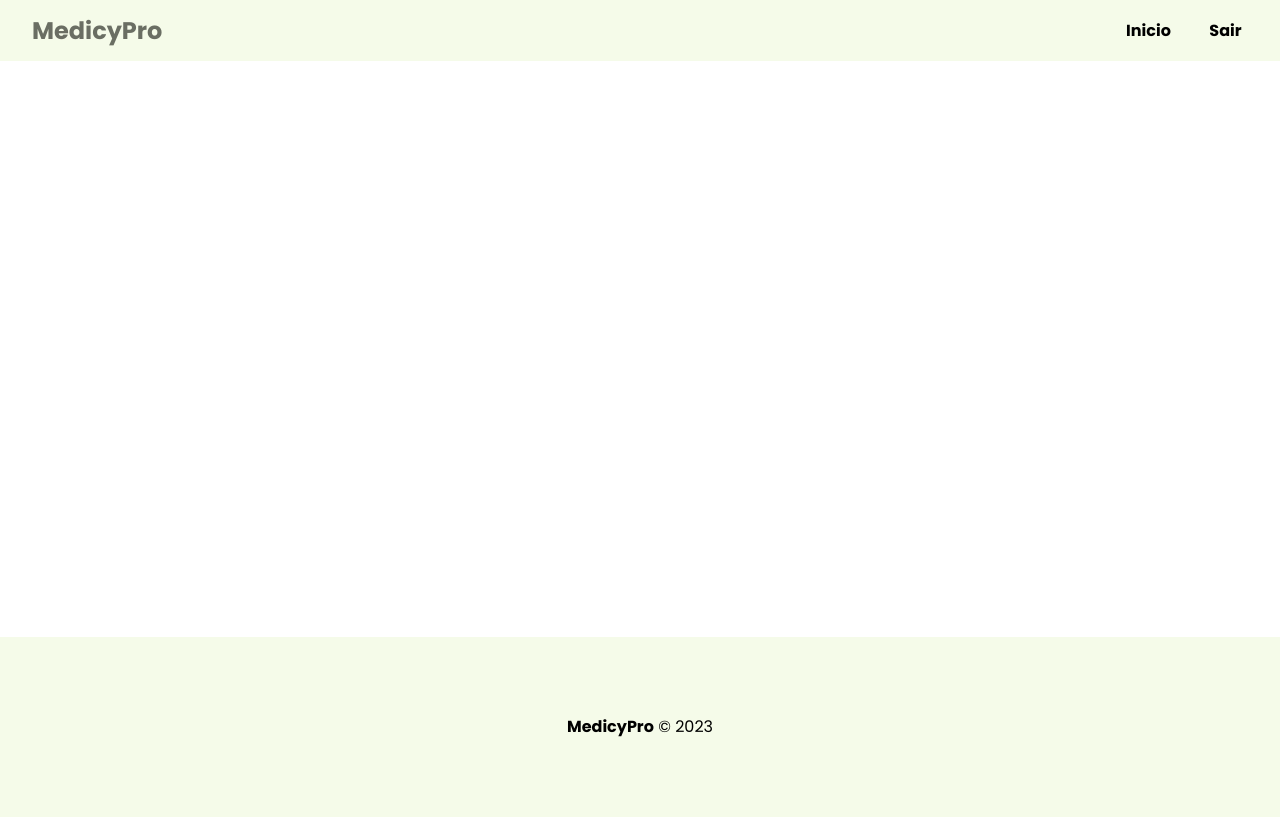
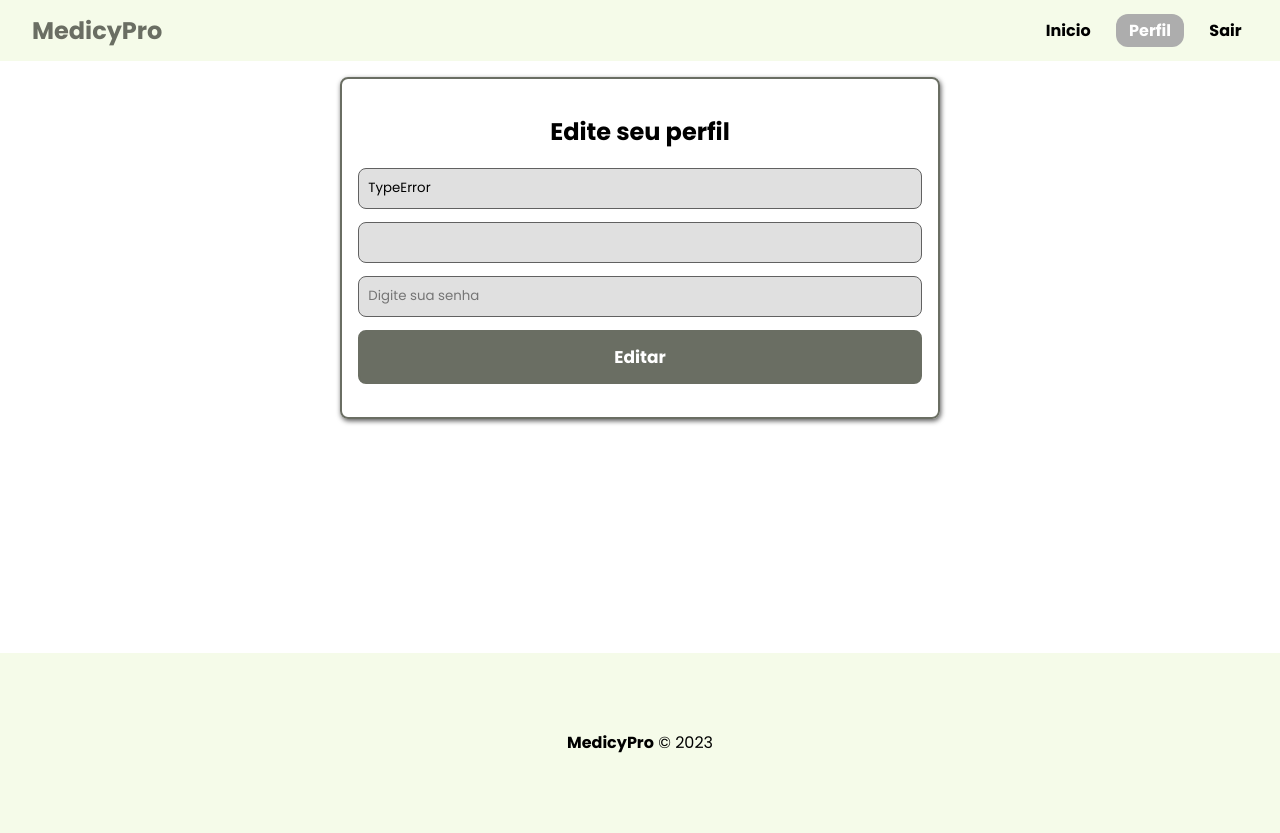
Before and after one commit to DanielAntu/medicyPro, a React (Vite) app in the folder frontend/: page /profile in a window 1280 px wide. Built offline with nearby package versions, Linux system fonts and the light colour scheme; no server answers; sample sign-in values are in the browser's storage.

Commit message:
Finalização de Editar perfil

```diff
--- a/frontend/src/App.jsx
+++ b/frontend/src/App.jsx
@@ -12,6 +12,7 @@ import { useAuth } from "./hooks/useAuth";
 import Home from "./pages/Home/Home";
 import Login from "./pages/Auth/Login";
 import Register from "./pages/Auth/Register";
+import Profile from "./pages/Profile/Profile";
 
 function App() {
     const { auth, loading } = useAuth();
@@ -31,6 +32,12 @@ function App() {
                             element={auth ? <Home /> : <Navigate to="/login" />}
                         />
                         <Route
+                            path="/profile"
+                            element={
+                                auth ? <Profile /> : <Navigate to="/login" />
+                            }
+                        />
+                        <Route
                             path="/register"
                             element={!auth ? <Register /> : <Navigate to="/" />}
                         />
--- a/frontend/src/components/Navbar/Navbar.jsx
+++ b/frontend/src/components/Navbar/Navbar.jsx
@@ -28,6 +28,9 @@ const Navbar = () => {
                             <NavLink to="/">Inicio</NavLink>
                         </li>
                         <li>
+                            <NavLink to="/profile">Perfil</NavLink>
+                        </li>
+                        <li>
                             <span onClick={handleLogout}>Sair</span>
                         </li>
                     </>
--- /dev/null
+++ b/frontend/src/pages/Profile/Profile.jsx
@@ -0,0 +1,95 @@
+import styles from "./Profile.module.css";
+import { useState, useEffect } from "react";
+import { useSelector, useDispatch } from "react-redux";
+import { profile, resetMessage, updateProfile } from "../../slice/userSlice";
+import Message from "../../components/Message/Message";
+
+const Profile = () => {
+    const [name, setName] = useState("");
+    const [email, setEmail] = useState("");
+    const [password, setPassword] = useState("");
+
+    const { user, loading, message, error } = useSelector(
+        (state) => state.user
+    );
+
+    const dispatch = useDispatch();
+
+    useEffect(() => {
+        dispatch(profile());
+    }, [dispatch]);
+
+    useEffect(() => {
+        if (user) {
+            setName(user.name);
+            setEmail(user.email);
+        }
+    }, [dispatch, user]);
+
+    const handleSubmit = async (e) => {
+        e.preventDefault();
+
+        const user = {
+            name,
+        };
+
+        if (email) {
+            user.email = email;
+        }
+
+        if (password) {
+            user.password = password;
+        }
+
+        await dispatch(updateProfile(user));
+
+        setTimeout(() => {
+            dispatch(resetMessage());
+        }, 2000);
+    };
+
+    if (loading) {
+        return <p>Loading...</p>;
+    }
+
+    return (
+        <div className={styles.profile}>
+            <h2>Edite seu perfil</h2>
+            <form onSubmit={handleSubmit}>
+                <input
+                    type="text"
+                    onChange={(e) => setName(e.target.value)}
+                    defaultValue={name}
+                />
+                <input
+                    type="email"
+                    onChange={(e) => setEmail(e.target.value)}
+                    defaultValue={email}
+                    disabled
+                />
+                <input
+                    type="password"
+                    onChange={(e) => e.target.value}
+                    value={password}
+                    autoComplete="off"
+                    placeholder="Digite sua senha"
+                />
+                {!loading && (
+                    <input type="submit" value="Editar" className="btn" />
+                )}
+                {loading && (
+                    <input
+                        type="submit"
+                        value="Aguardar..."
+                        disabled
+                        className="btn"
+                    />
+                )}
+                {error && <Message msg={error} type="error" />}
+                {message && <Message msg={message} type="success" />}
+            </form>
+        </div>
+    );
+};
+
+export default Profile;
--- /dev/null
+++ b/frontend/src/pages/Profile/Profile.module.css
@@ -0,0 +1,13 @@
+.profile {
+    margin: 1em auto;
+    border: 2px solid #6a6e63;
+    padding: 1em;
+    max-width: 600px;
+    box-shadow: 1px 2px 5px 0px rgba(0, 0, 0, 0.648);
+    border-radius: 8px;
+}
+
+.profile h2 {
+    text-align: center;
+    padding: 0.8em;
+}
--- /dev/null
+++ b/frontend/src/service/userService.js
@@ -0,0 +1,28 @@
+import { api, requestConfig } from "../utils/config";
+
+const profile = async (data, token) => {
+    const config = requestConfig("GET", data, token);
+
+    const res = await fetch(api + "/users/profile", config)
+        .then((res) => res.json())
+        .catch((err) => err);
+
+    return res;
+};
+
+const updateProfile = async (data, token) => {
+    const config = requestConfig("PUT", data, token);
+
+    const res = await fetch(api + "/users/update", config)
+        .then((res) => res.json())
+        .catch((err) => err);
+
+    return res;
+};
+
+const userService = {
+    profile,
+    updateProfile,
+};
+
+export default userService;
--- /dev/null
+++ b/frontend/src/slice/userSlice.js
@@ -0,0 +1,78 @@
+import { createAsyncThunk, createSlice } from "@reduxjs/toolkit";
+import userService from "../service/userService";
+
+const initialState = {
+    user: {},
+    error: false,
+    success: false,
+    loading: false,
+    message: false,
+};
+
+export const profile = createAsyncThunk(
+    "user/profile",
+    async (user, thunkApi) => {
+        const token = thunkApi.getState().auth.user.token;
+
+        const data = await userService.profile(user, token);
+
+        return data;
+    }
+);
+
+export const updateProfile = createAsyncThunk(
+    "user/updateProfile",
+    async (user, thunkApi) => {
+        const token = thunkApi.getState().auth.user.token;
+
+        const data = await userService.updateProfile(user, token);
+
+        if (data.errors) {
+            return thunkApi.rejectWithValue(data.errors[0]);
+        }
+
+        return data;
+    }
+);
+
+export const userSlice = createSlice({
+    name: "user",
+    initialState,
+    reducers: {
+        resetMessage: (state) => {
+            state.message = null;
+        },
+    },
+    extraReducers: (builder) => {
+        builder
+            .addCase(profile.pending, (state) => {
+                state.loading = true;
+                state.error = false;
+            })
+            .addCase(profile.fulfilled, (state, action) => {
+                state.loading = false;
+                state.success = true;
+                state.error = null;
+                state.user = action.payload;
+            })
+            .addCase(updateProfile.pending, (state, action) => {
+                state.loading = true;
+                state.error = false;
+            })
+            .addCase(updateProfile.fulfilled, (state, action) => {
+                state.loading = false;
+                state.success = true;
+                state.error = null;
+                state.message = "Perfil editado com sucesso!";
+                state.user = action.payload;
+            })
+            .addCase(updateProfile.rejected, (state, action) => {
+                state.loading = false;
+                state.error = action.payload;
+                state.user = {};
+            });
+    },
+});
+
+export const { resetMessage } = userSlice.actions;
+export default userSlice.reducer;
--- a/frontend/src/store.js
+++ b/frontend/src/store.js
@@ -1,8 +1,10 @@
 import { configureStore } from "@reduxjs/toolkit";
 import authReducer from "./slice/authSlice";
+import userReducer from "./slice/userSlice";
 
 export const store = configureStore({
     reducer: {
         auth: authReducer,
+        user: userReducer,
     },
 });
--- a/frontend/src/utils/config.js
+++ b/frontend/src/utils/config.js
@@ -3,10 +3,9 @@ export const api = "http://localhost:3333/api";
 export const requestConfig = (method, data, token = null) => {
     let config;
 
-    if (method === "DELETE" || data == null) {
+    if (method === "DELETE" || data === null) {
         config = {
             method,
-            body: data,
             headers: {},
         };
     } else {
```
